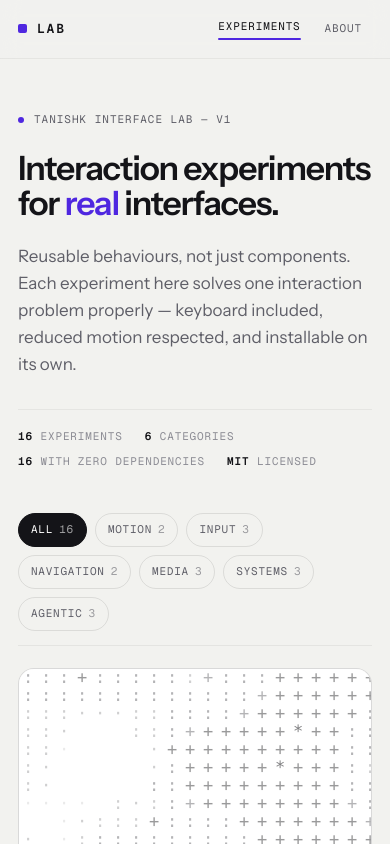
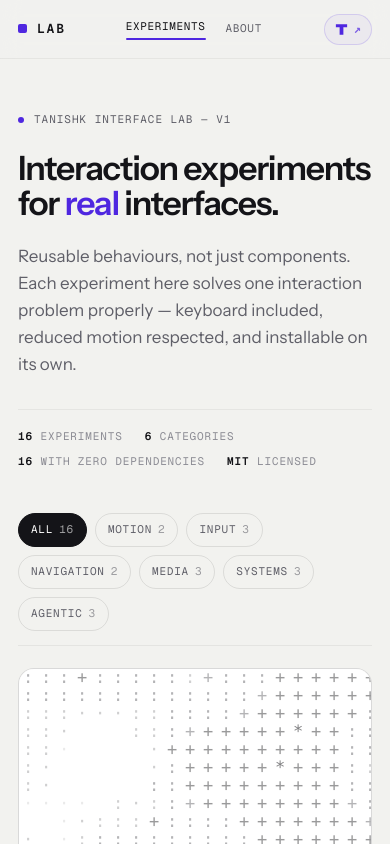
Before and after one commit to tanishkfr/tanishk-interface-lab, a Next.js app: page / in a window 390 px wide. Shown: the top 844 px of the page. Built offline with nearby package versions, Linux system fonts and the light colour scheme; no server answers.

Commit message:
Add a header button back to the portfolio

```diff
--- a/app/styles/shell.css
+++ b/app/styles/shell.css
@@ -109,6 +109,94 @@
   margin-top: 3px;
   background: var(--lab-accent);
   border-radius: 1px;
+}
+
+/* ---------- back to the portfolio ----------
+   The twin of the "Lab" button on tanishk.me: an accent wash, an accent
+   hairline, the mark in signal violet, and the arrow that lifts on hover. */
+
+.out-link {
+  display: inline-flex;
+  align-items: center;
+  gap: 8px;
+  margin-left: 6px;
+  padding: 7px 11px;
+  border: 1px solid color-mix(in srgb, var(--lab-accent) 16%, transparent);
+  border-radius: 999px;
+  background: color-mix(in srgb, var(--lab-accent) 4%, transparent);
+  color: var(--lab-ink-soft);
+  font-family: var(--lab-font-mono);
+  font-size: var(--lab-text-xs);
+  font-weight: 600;
+  letter-spacing: 0.09em;
+  text-transform: uppercase;
+  line-height: 1.35;
+  white-space: nowrap;
+  transition: background-color 200ms var(--lab-ease-out),
+    border-color 200ms var(--lab-ease-out), color 200ms var(--lab-ease-out);
+}
+
+.out-link:hover {
+  background: color-mix(in srgb, var(--lab-accent) 9%, transparent);
+  border-color: color-mix(in srgb, var(--lab-accent) 30%, transparent);
+  color: var(--lab-ink);
+}
+
+.out-link-glyph {
+  width: 15px;
+  height: 15px;
+  color: var(--lab-accent);
+  flex: none;
+}
+
+.out-link-arrow {
+  color: var(--lab-accent);
+  opacity: 0.72;
+  font-size: 0.75rem;
+  line-height: 1;
+  flex: none;
+  transition: transform 200ms var(--lab-ease-out),
+    opacity 200ms var(--lab-ease-out);
+}
+
+.out-link:hover .out-link-arrow,
+.out-link:focus-visible .out-link-arrow {
+  opacity: 1;
+  transform: translate(2px, -2px);
+}
+
+.out-link:focus-visible {
+  outline: 2px solid var(--lab-focus);
+  outline-offset: 3px;
+}
+
+/* the header runs out of room on a phone: keep the mark and the arrow,
+   drop the word — the link keeps its name for anything reading it */
+@media (max-width: 30rem) {
+  .out-link {
+    gap: 5px;
+    margin-left: 2px;
+    padding: 7px 9px;
+  }
+
+  .out-link-name {
+    position: absolute;
+    width: 1px;
+    height: 1px;
+    padding: 0;
+    margin: -1px;
+    overflow: hidden;
+    clip: rect(0 0 0 0);
+    white-space: nowrap;
+    border: 0;
+  }
+}
+
+@media (max-width: 26rem) {
+  .site-nav a {
+    padding-inline: 8px;
+    letter-spacing: 0.06em;
+  }
 }
 
 @media (min-width: 40rem) {
--- a/components/shell/site-header.tsx
+++ b/components/shell/site-header.tsx
@@ -2,6 +2,7 @@
 
 import Link from "next/link";
 import { usePathname } from "next/navigation";
+import { PORTFOLIO_URL } from "@/lib/site";
 
 const LINKS = [
   { href: "/", label: "Experiments" },
@@ -36,6 +37,30 @@ export function SiteHeader() {
             );
           })}
         </nav>
+        <a
+          className="out-link"
+          href={PORTFOLIO_URL}
+          target="_blank"
+          rel="noopener noreferrer"
+        >
+          {/* the portfolio's own mark: the T from its favicon, taken as
+              geometry so it inherits the Lab's signal violet */}
+          <svg
+            className="out-link-glyph"
+            viewBox="0 0 64 64"
+            width="15"
+            height="15"
+            aria-hidden="true"
+            focusable="false"
+          >
+            <path fill="currentColor" d="M8 10h48v12H40v32H24V22H8z" />
+          </svg>
+          <span className="out-link-name">Portfolio</span>
+          <span className="out-link-arrow" aria-hidden="true">
+            ↗
+          </span>
+          <span className="sr-only"> (opens in a new tab)</span>
+        </a>
       </div>
     </header>
   );
--- a/lib/site.ts
+++ b/lib/site.ts
@@ -10,3 +10,9 @@
 export const SITE_URL = (
   process.env.NEXT_PUBLIC_SITE_URL ?? "https://lab.tanishk.me"
 ).replace(/\/+$/, "");
+
+/**
+ * The portfolio the Lab hangs off — the site that reaches here with a "Lab"
+ * button, so the Lab answers with one back the same way, styled as its twin.
+ */
+export const PORTFOLIO_URL = "https://tanishk.me";
```
